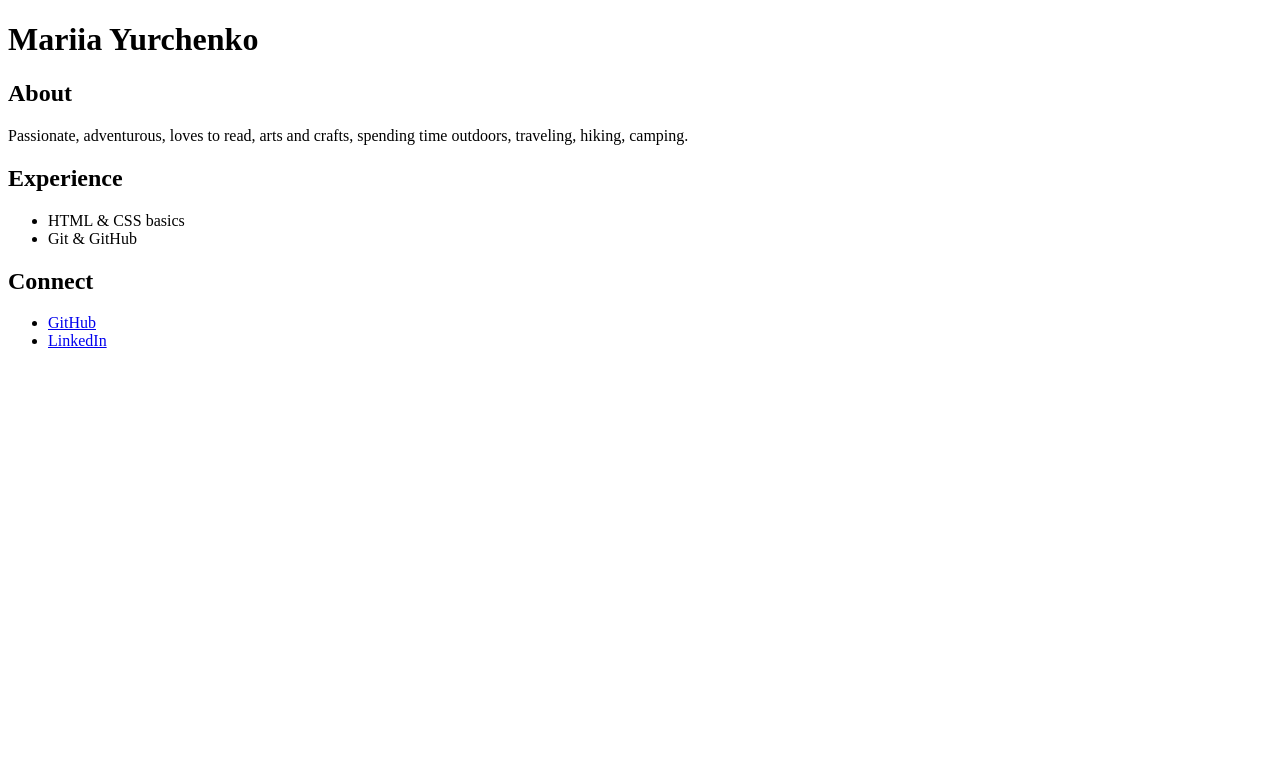
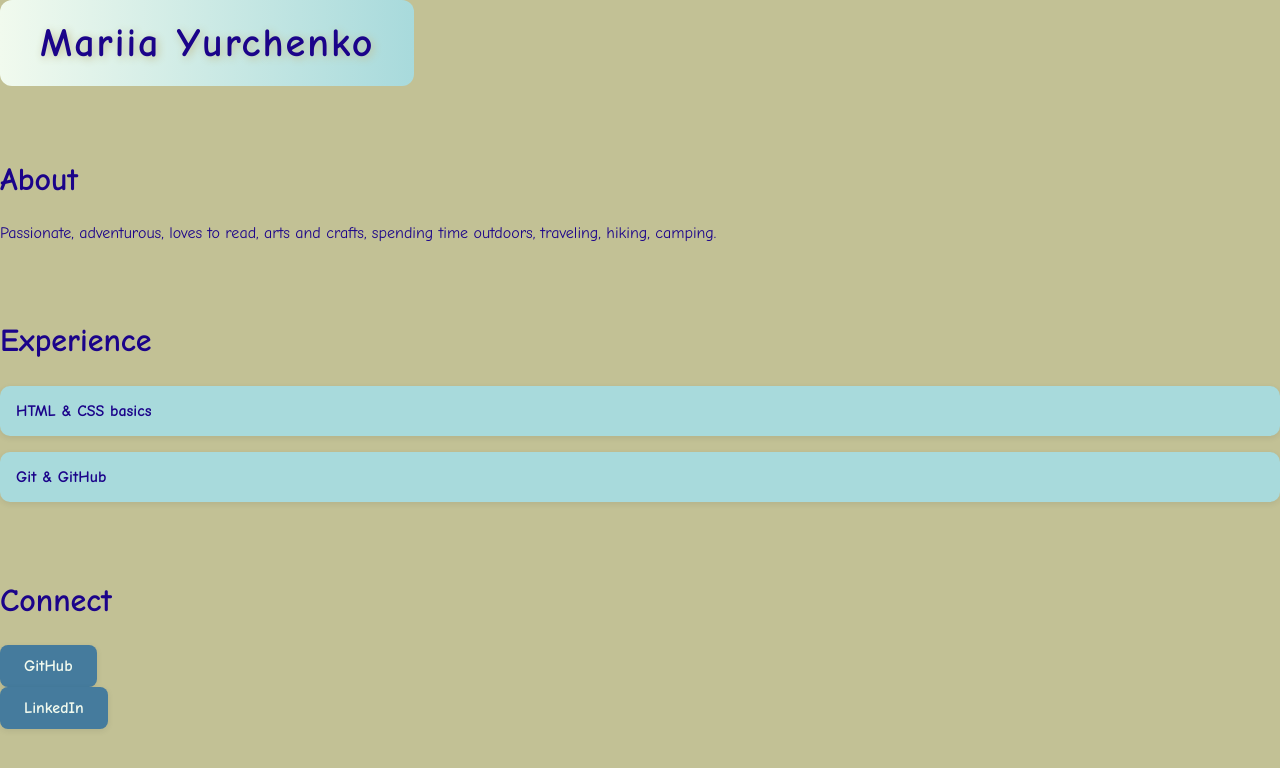
Before and after one commit to CTDMia/mariia-yurchenko-luna, a plain HTML site: page index.html in a window 1280 px wide. Drawn offline with Linux system fonts and the light colour scheme.

Commit message:
styling added

```diff
--- /dev/null
+++ b/css/index.css
@@ -0,0 +1,117 @@
+#Connect ul {
+	list-style: none;
+	padding: 0;
+}
+
+#Connect ul li a {
+	display: inline-block;
+	background: #457b9d;
+	color: #f1faee;
+	padding: 0.75em 1.5em;
+	border-radius: 8px;
+	font-weight: bold;
+	text-decoration: none;
+	box-shadow: 0 2px 6px rgba(0,0,0,0.08);
+	transition: background 0.2s, color 0.2s, transform 0.2s;
+}
+
+#Connect ul li a:hover {
+	background: #e63946;
+	color: #fff;
+	transform: scale(1.05);
+}
+#Experience ul {
+	list-style: none;
+	padding: 0;
+}
+
+#Experience ul li {
+	background: #a8dadc;
+	color: #1b038a;
+	margin: 1em 0;
+	padding: 1em;
+	border-radius: 10px;
+	box-shadow: 0 2px 6px rgba(0,0,0,0.08);
+	font-weight: bold;
+	transition: transform 0.2s, box-shadow 0.2s;
+}
+
+#Experience ul li:hover {
+	transform: scale(1.03);
+	box-shadow: 0 4px 12px rgba(0,0,0,0.12);
+}
+h1 {
+	color: #e63946;
+	font-size: 3em;
+	font-family: 'Comic Sans MS', 'Comic Sans', cursive, sans-serif;
+	font-weight: bold;
+	letter-spacing: 2px;
+	text-shadow: 2px 2px 8px #c2c195;
+	background: linear-gradient(90deg, #f1faee 0%, #a8dadc 100%);
+	padding: 0.5em 1em;
+	border-radius: 12px;
+	display: inline-block;
+	margin-top: 1em;
+}
+
+section {
+	margin: 2em 0;
+	padding: 1em 0;
+}
+/* Basic CSS Template */
+body {
+	margin: 0;
+	padding: 0;
+	font-family: 'Comic Sans MS', 'Comic Sans', cursive, sans-serif;
+	background-color: #c2c195;
+	color: #1b038a;
+}
+
+h1, h2, h3, h4, h5, h6 {
+	color: #1b038a;
+	margin-top: 0;
+	font-weight: bold;
+}
+
+h1 {
+	font-size: 2.5em;
+}
+h2 {
+	font-size: 2em;
+}
+h3 {
+	font-size: 1.75em;
+}
+h4 {
+	font-size: 1.5em;
+}
+h5 {
+	font-size: 1.25em;
+}
+h6 {
+	font-size: 1em;
+}
+
+a {
+	color: #0077cc;
+	text-decoration: none;
+}
+a:hover {
+	text-decoration: underline;
+}
+
+header, footer {
+	background-color: #222;
+	color: #fff;
+	padding: 1em 0;
+	text-align: center;
+}
+
+main {
+	padding: 2em;
+	max-width: 900px;
+	margin: 0 auto;
+	background: #fff;
+	box-shadow: 0 2px 8px rgba(0,0,0,0.05);
+	text-align: left;
+}
--- a/index.html
+++ b/index.html
@@ -4,6 +4,7 @@
     <meta charset="UTF-8">
     <meta name="viewport" content="width=device-width, initial-scale=1.0">
     <title>Mariia Yurchenko's Portfolio</title>
+    <link rel="stylesheet" href="css/index.css">
 </head>
 <body>
     <h1>Mariia Yurchenko</h1>
```
